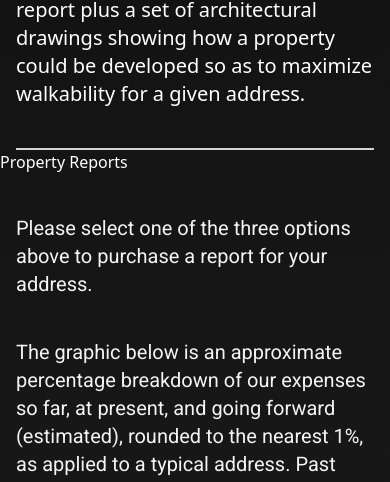
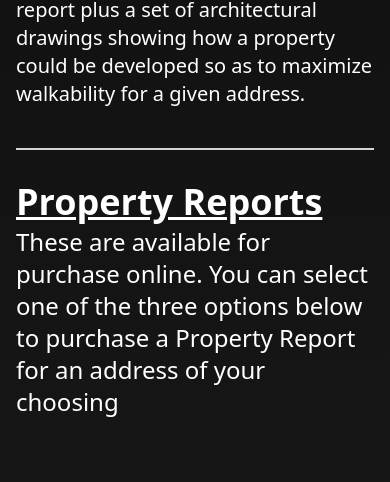
Before and after one commit to Richard-Burd/urban-footnotes-landing, a Next.js app: page /order in a window 390 px wide. Shown: the part 949-1431 px from the top of the page. Built offline with nearby package versions, Linux system fonts and the light colour scheme; a web font is replaced by a local one.

Commit message:
property reports desktop sans mobile

```diff
--- a/pages/order.js
+++ b/pages/order.js
@@ -58,9 +58,18 @@ export default function Order() {
         </div>
       </div>
 
-      <hr class="mx-4 border-t-2 border-gray-300" />
+      <hr class="mx-4 border-t-2 border-gray-300 pb-8" />
 
-      <div className="text-white">Property Reports</div>
+      <div className="w-full max-w-screen-lg px-4 pb-8 text-white">
+        <div className="pb-1 text-4xl font-semibold underline">
+          Property Reports
+        </div>
+        <div className="text-2xl">
+          These are available for purchase online. You can select one of the
+          three options below to purchase a Property Report for an address of
+          your choosing
+        </div>
+      </div>
 
       <script async src="https://js.stripe.com/v3/pricing-table.js"></script>
       <stripe-pricing-table
```
